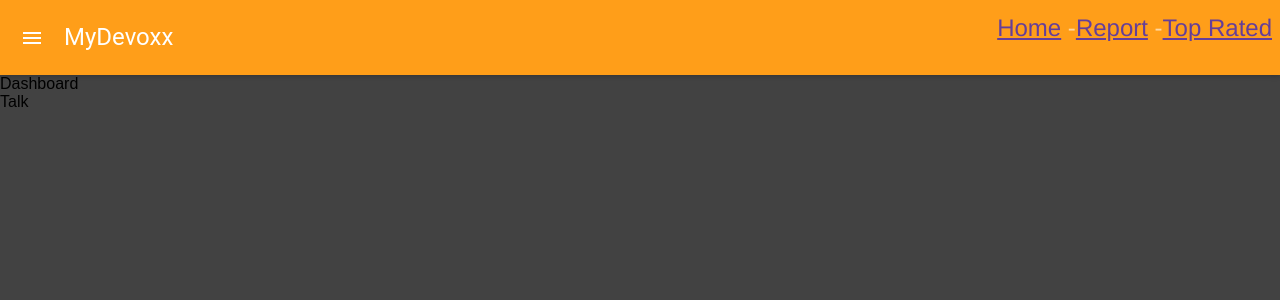
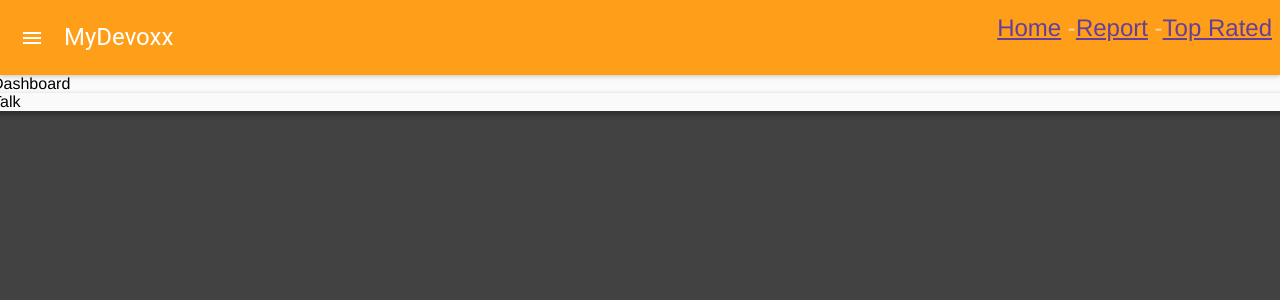
Before and after one commit to AIE-London/mydevoxx-dashboard, a React (Create React App) app: page /talk/1 in a window 1280 px wide. Shown: the top 300 px of the page. Built offline with nearby package versions, Linux system fonts and the light colour scheme; what react-tap-event-plugin would draw is missing.

Commit message:
review comment changes

```diff
--- a/src/main/components/CommaList.js
+++ b/src/main/components/CommaList.js
@@ -6,7 +6,7 @@ import styled from 'styled-components';
 export const CommaList = styled.ul`
   opacity: 0.6;
   padding: 0;
-  margin-top: 0.5px;
+  margin-top: 0.5em;
   padding-left: 0.5em;
   display: inline;
   list-style: none;
--- a/src/main/components/Dashboard.js
+++ b/src/main/components/Dashboard.js
@@ -2,7 +2,7 @@ import React, { Component } from 'react';
 import styled from 'styled-components';
 import {Row} from 'react-flexbox-grid';
 
-const dashboard = styled(Row)`
+const DashboardComponent = styled(Row)`
   background: #FAFAFA;
   border-radius: 2px;
   padding: 0;
@@ -14,9 +14,9 @@ const dashboard = styled(Row)`
 class Dashboard extends Component {
     render() {
         return (
-            <div>
+            <DashboardComponent>
                 Dashboard
-            </div>
+            </DashboardComponent>
         )
     }
 }
--- a/src/main/components/Talk.js
+++ b/src/main/components/Talk.js
@@ -2,7 +2,7 @@ import React, { Component } from 'react';
 import styled from 'styled-components';
 import {Row} from 'react-flexbox-grid';
 
-const talk = styled(Row)`
+const TalkComponent = styled(Row)`
   background: #FAFAFA;
   border-radius: 2px;
   padding: 0;
@@ -14,9 +14,9 @@ const talk = styled(Row)`
 class Talk extends Component {
     render() {
         return (
-            <div>
+            <TalkComponent>
                 Talk
-            </div>
+            </TalkComponent>
         )
     }
 }
--- a/src/main/components/TopRated.js
+++ b/src/main/components/TopRated.js
@@ -2,7 +2,7 @@ import React, { Component } from 'react';
 import styled from 'styled-components';
 import {Row} from 'react-flexbox-grid';
 
-const topRated = styled(Row)`
+const TopRatedComponent = styled(Row)`
   background: #FAFAFA;
   border-radius: 2px;
   padding: 0;
@@ -14,9 +14,9 @@ const topRated = styled(Row)`
 class TopRated extends Component {
     render() {
         return (
-            <div>
+            <TopRatedComponent>
                 Top Rated
-            </div>
+            </TopRatedComponent>
         )
     }
 }
```
